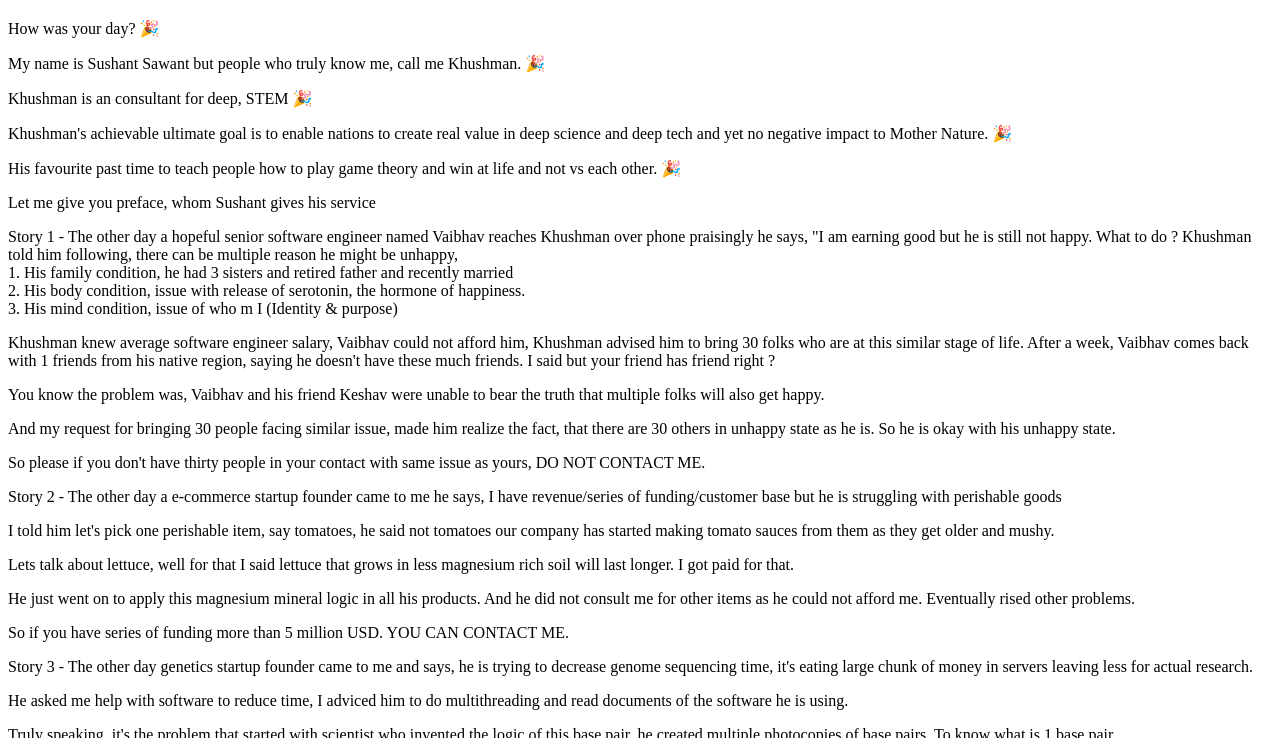
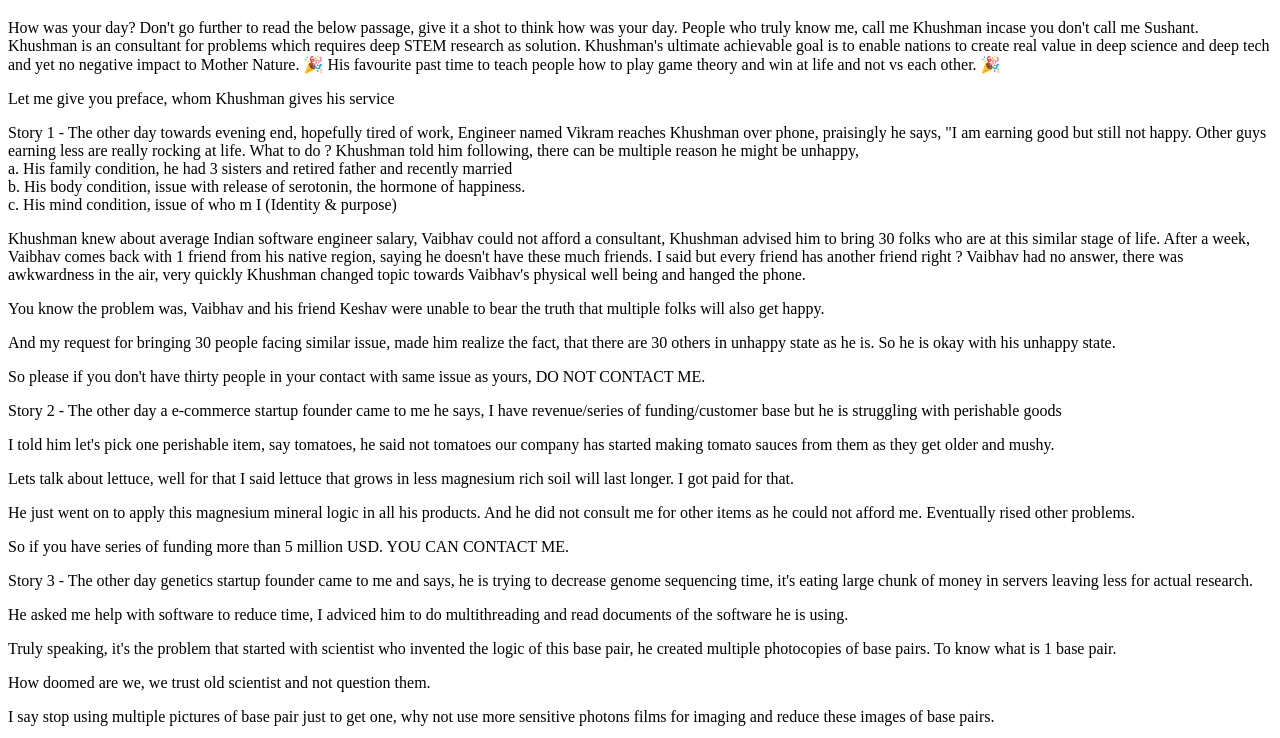
Before and after one commit to saint7007/website, a plain HTML site: page index.html in a window 1280 px wide. Shown: the part 62-800 px from the top of the page. Drawn offline with Linux system fonts and the light colour scheme.

Commit message:
Update index.html

```diff
--- a/index.html
+++ b/index.html
@@ -5,22 +5,24 @@
    </head>
    <body>
 <h1>Welcome to my website! ⭐️</h1>
- <p>How was your day? 🎉</p>
- <p>My name is Sushant Sawant but people who truly know me, call me Khushman. 🎉</p>
- <p>Khushman is an consultant for deep, STEM 🎉</p>
- <p>Khushman's achievable ultimate goal is to enable nations to create real value in deep science and deep tech and yet no negative impact to Mother Nature. 🎉</p>
- <p>His favourite past time to teach people how to play game theory and win at life and not vs each other.  🎉</p>
+<p> How was your day? Don't go further to read the below passage, give it a shot to think how was your day.
+ People who truly know me, call me Khushman incase you don't call me Sushant.
+ Khushman is an consultant for problems which requires deep STEM research as solution.
+ Khushman's ultimate achievable goal is to enable nations to create real value in deep science and deep tech and yet no negative impact to Mother Nature. 🎉
+ His favourite past time to teach people how to play game theory and win at life and not vs each other.  🎉</p>
 
- <p> Let me give you preface, whom Sushant gives his service </p>
+ <p> Let me give you preface, whom Khushman gives his service </p>
 
- <p> Story 1 - The other day a hopeful senior software engineer named Vaibhav reaches Khushman over phone praisingly he says, "I am earning good but he is still not happy. What to do ?
+ <p> Story 1 - The other day towards evening end, hopefully tired of work, Engineer named Vikram reaches Khushman over phone, praisingly he says, "I am earning good but still not happy.
+    Other guys earning less are really rocking at life. What to do ?
   Khushman told him following, there can be multiple reason he might be unhappy, <br>
-  1. His family condition, he had 3 sisters and retired father and recently married <br>
-  2. His body condition, issue with release of serotonin, the hormone of happiness. <br>
-  3. His mind condition, issue of who m I (Identity & purpose) <br>
-  <p> Khushman knew average software engineer salary, Vaibhav could not afford him, Khushman advised him to bring 30 folks who are at this similar stage of life.
-     After a week, Vaibhav comes back with 1 friends from his native region, saying he doesn't have these much friends.
-     I said but your friend has friend right ?
+  a. His family condition, he had 3 sisters and retired father and recently married <br>
+  b. His body condition, issue with release of serotonin, the hormone of happiness. <br>
+  c. His mind condition, issue of who m I (Identity & purpose) <br>
+  <p> Khushman knew about average Indian software engineer salary, Vaibhav could not afford a consultant, Khushman advised him to bring 30 folks who are at this similar stage of life.
+     After a week, Vaibhav comes back with 1 friend from his native region, saying he doesn't have these much friends.
+     I said but every friend has another friend right ? Vaibhav had no answer, there was awkwardness in the air,
+     very quickly Khushman changed topic towards Vaibhav's physical well being and hanged the phone.
 
   <p> You know the problem was, Vaibhav and his friend Keshav were unable to bear the truth that multiple folks will also get happy. </p>
   <p> And my request for bringing 30 people facing similar issue, made him realize the fact, that there are 30 others in unhappy state as he is. So he is okay with his unhappy state. </p>
```
